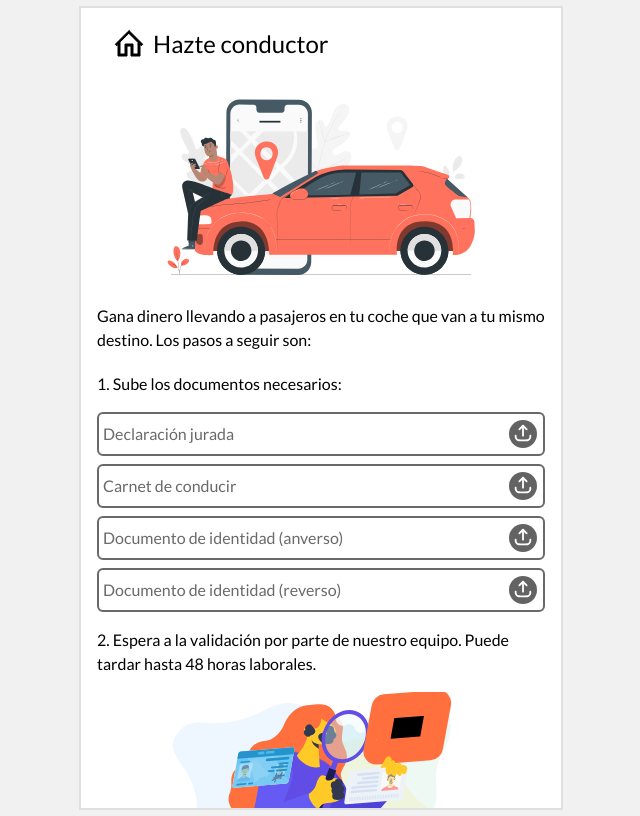
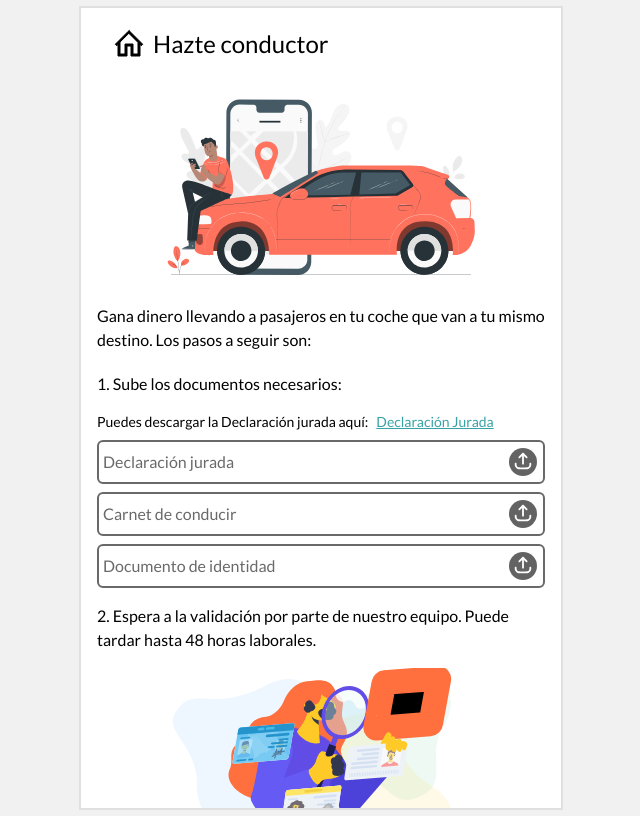
Before and after one commit to ISPP-Grupo5/BugaLink, a Next.js app in the folder bugalink-frontend/: page /become-driver in a window 1280 px wide. Shown: the whole page, without its empty margins (319-959 px from the left). Built offline with nearby package versions, Linux system fonts and the light colour scheme; no server answers.

Commit message:
fix: Added the legal doc and remove unncesary file input

```diff
--- /dev/null
+++ b/bugalink-frontend/components/files/index.tsx
@@ -0,0 +1,15 @@
+
+
+export default function FileDownload() {
+    return (
+        <span className="flex space-x-2">
+            <p className="text-sm">Puedes descargar la Declaración jurada aquí:</p>
+            <a
+            href="/assets/files/Declaración_Jurada.pdf"
+            className="text-turquoise text-sm underline"
+            >
+            Declaración Jurada
+            </a>
+        </span>
+    )
+}
--- a/bugalink-frontend/pages/become-driver/index.tsx
+++ b/bugalink-frontend/pages/become-driver/index.tsx
@@ -7,6 +7,7 @@ import { signOut } from 'next-auth/react';
 import Check from 'public/assets/check-license.svg';
 import CityDriver from 'public/assets/city-driver.svg';
 import { useEffect, useState } from 'react';
+import FileDownload from '@/components/files';
 
 export default function BecomeDriver() {
   const [driverLicenseStatus, setDriverLicenseStatus] =
@@ -61,6 +62,7 @@ export default function BecomeDriver() {
         <div className="text-base">
           <p className="mb-4">1. Sube los documentos necesarios: </p>
           <span className="space-y-2 ">
+            <FileDownload />
             <FileButton
               text="Declaración jurada"
               fileName="sworn_declaration"
@@ -76,15 +78,8 @@ export default function BecomeDriver() {
               setStatus={setDriverLicenseStatus}
             />
             <FileButton
-              text="Documento de identidad (anverso)"
+              text="Documento de identidad"
               fileName="dni_front"
-              statusName="dni_status"
-              status={dniStatus}
-              setStatus={setDniStatus}
-            />
-            <FileButton
-              text="Documento de identidad (reverso)"
-              fileName="dni_back"
               statusName="dni_status"
               status={dniStatus}
               setStatus={setDniStatus}
```
Also changed, not shown: 1 other file (tests, documents, lock files or other folders).
